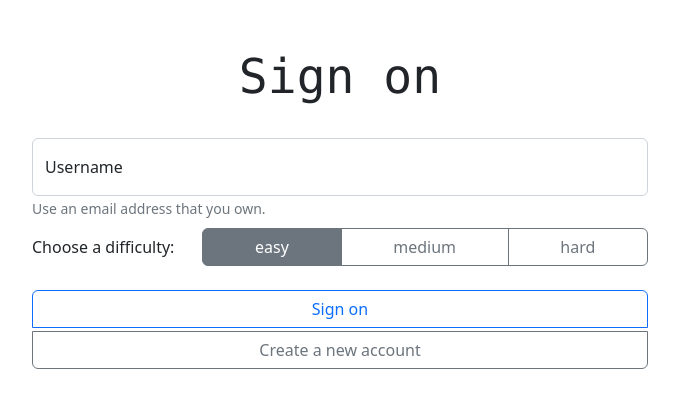
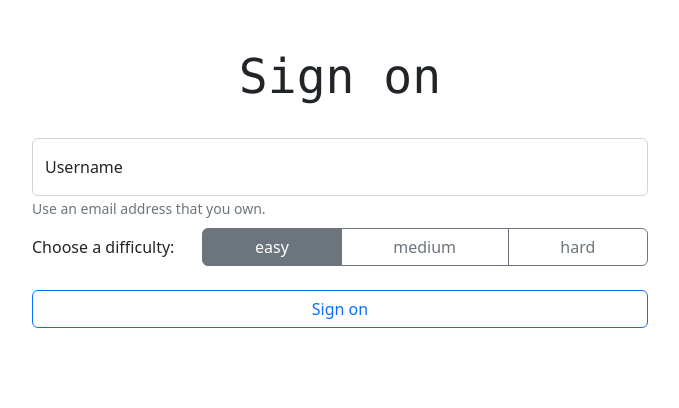
Before and after one commit to akdombrowski/dv-game, a React (Create React App) app in the folder sign-on-page/: page / in a window 1280 px wide. Shown: the top 408 px of the page, without its empty margins (300-979 px from the left). Built offline with nearby package versions, Linux system fonts and the light colour scheme.

Commit message:
conditionally register registration button

```diff
--- a/sign-on-page/src/App.tsx
+++ b/sign-on-page/src/App.tsx
@@ -9,6 +9,8 @@ import ButtonGroup from "react-bootstrap/ButtonGroup";
 import { useState, SyntheticEvent, useEffect, ChangeEvent } from "react";
 import { GameDifficultyLevelSelectionFormGroup } from "./GameDifficultyLevelSelectionFormGroup";
 import { EmailInputFormGroup } from "./EmailInputFormGroup";
+
+const includeRegistration: string = "{{global.variables.includeRegistration}}";
 
 const SignOnPage = () => {
   const [selectedDifficulty, setSelectedDifficulty] = useState("easy");
@@ -128,14 +130,20 @@ const SignOnPage = () => {
                 <Button id="signOnBtn" variant="outline-primary" type="submit">
                   Sign on
                 </Button>
+
+                {/* Only show register button if registration hasn't been done already */}
+                {includeRegistration === "true" ? (
                   <Button
                     id="createNewAcctBtn"
                     variant="outline-secondary"
                     type="button"
                     onClick={handleReg}
                   >
-                  Create a new account
+                    Register a new account
                   </Button>
+                ) : (
+                  <></>
+                )}
               </ButtonGroup>
             </Row>
           </Form>
```
Lines whose indentation alone changed are shown as unchanged.
